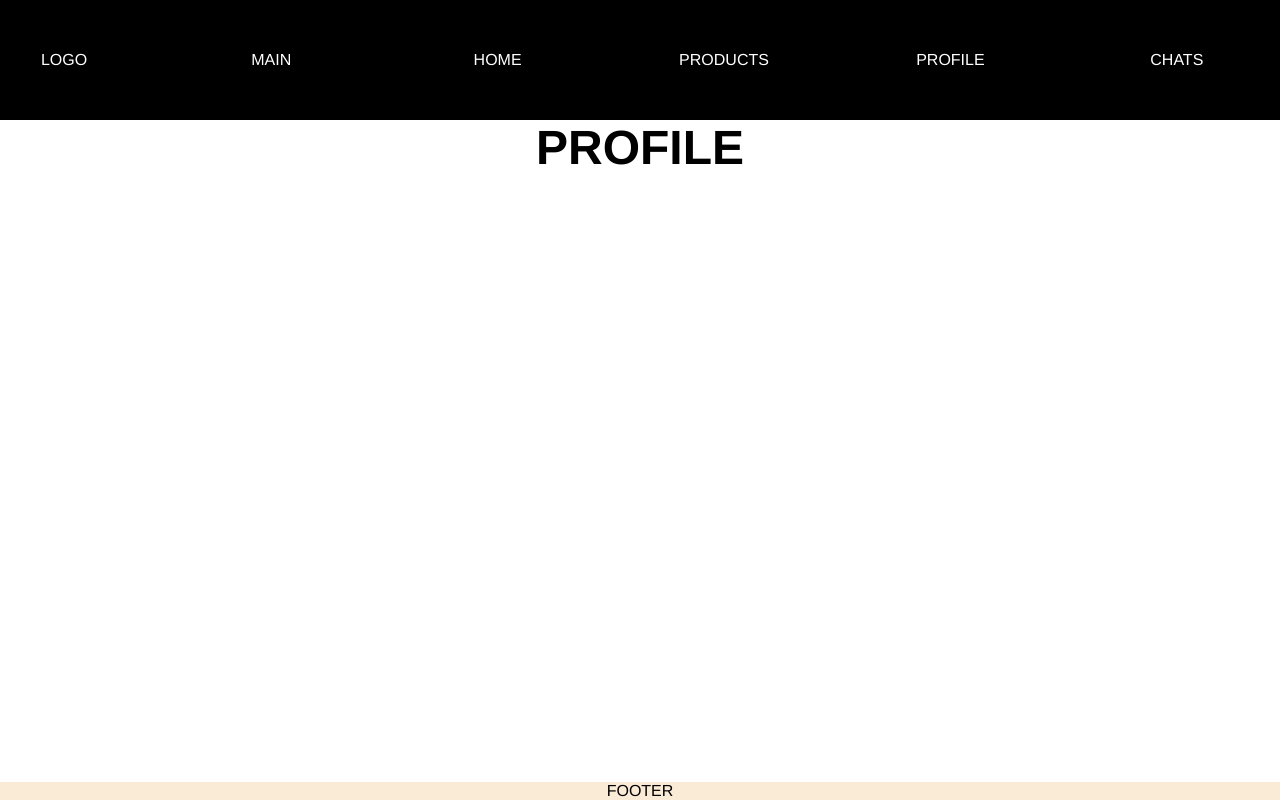
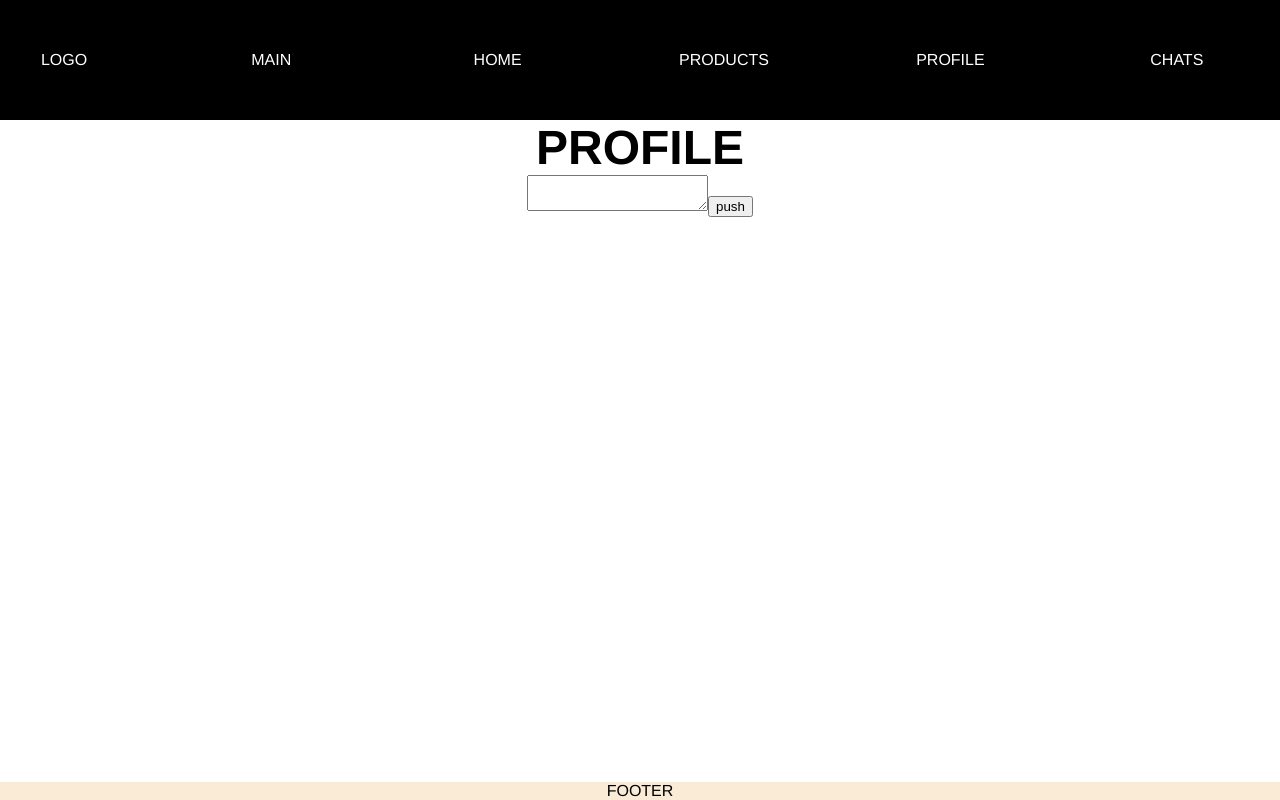
Before and after one commit to VikTornado/ReactGitTest, a React (Create React App) app: page /profile in a window 1280 px wide. Built offline with nearby package versions, Linux system fonts and the light colour scheme.

Commit message:
createTextarea

```diff
--- a/src/Components/Profile/Profile.jsx
+++ b/src/Components/Profile/Profile.jsx
@@ -1,12 +1,22 @@
 import React from "react";
-import profile from "./Profile.module.css"
+import profile from "./Profile.module.css";
 
-const Profile = () =>{
-    return(
-        <div className={profile.profile}>
-            <h2 className={profile.title}>Profile</h2>
-        </div>
-    )
-}
+const Profile = () => {
+  let newPost = React.createRef();
+  let addPost = () => {
+    let text = newPost.current.value;
+    alert(text);
+  };
 
-export default Profile
+  return (
+    <div className={profile.profile}>
+      <h2 className={profile.title}>Profile</h2>
+      <div>
+        <textarea ref={newPost}></textarea>
+        <button onClick={addPost}>push</button>
+      </div>
+    </div>
+  );
+};
+
+export default Profile;
```
